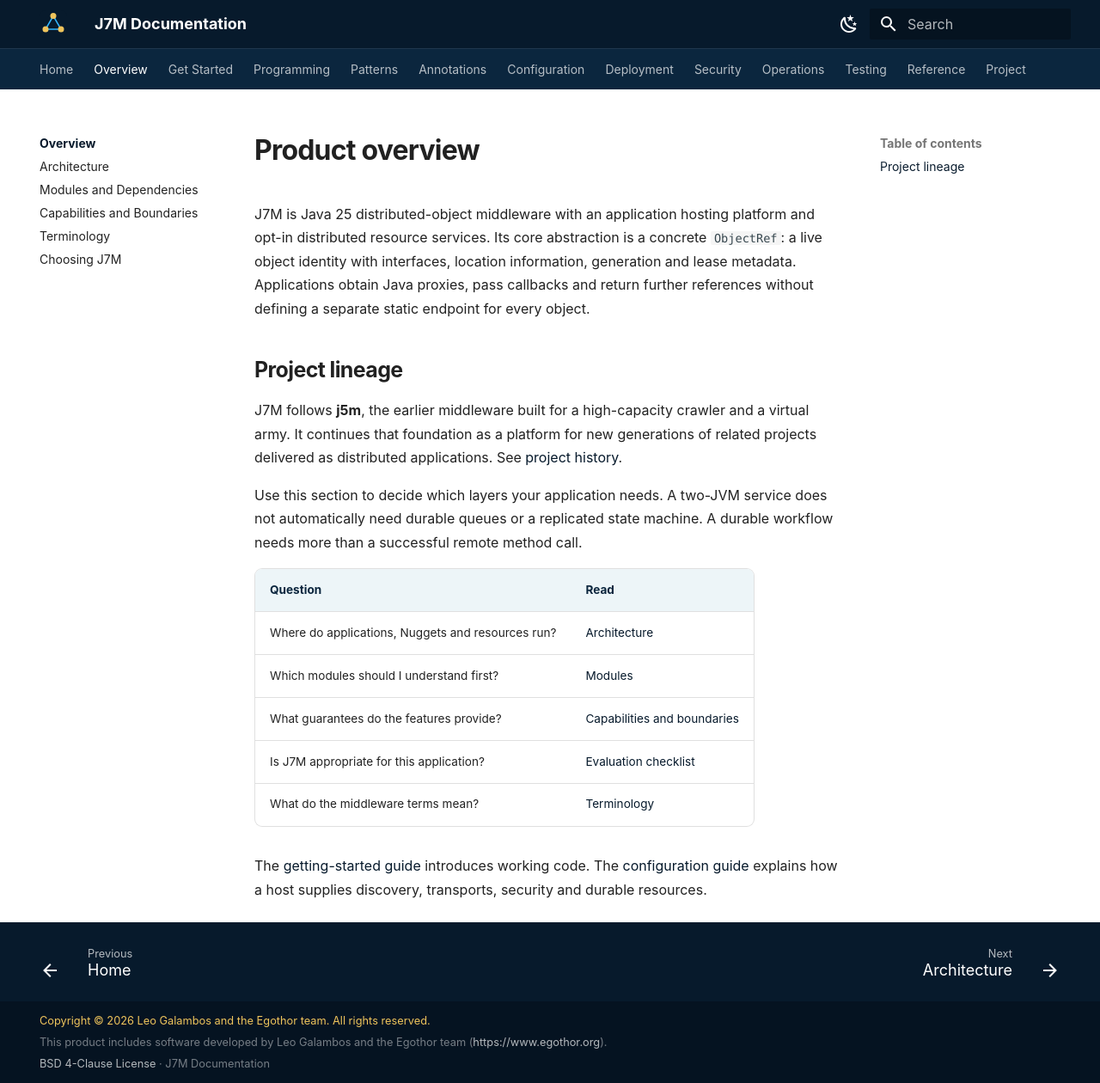
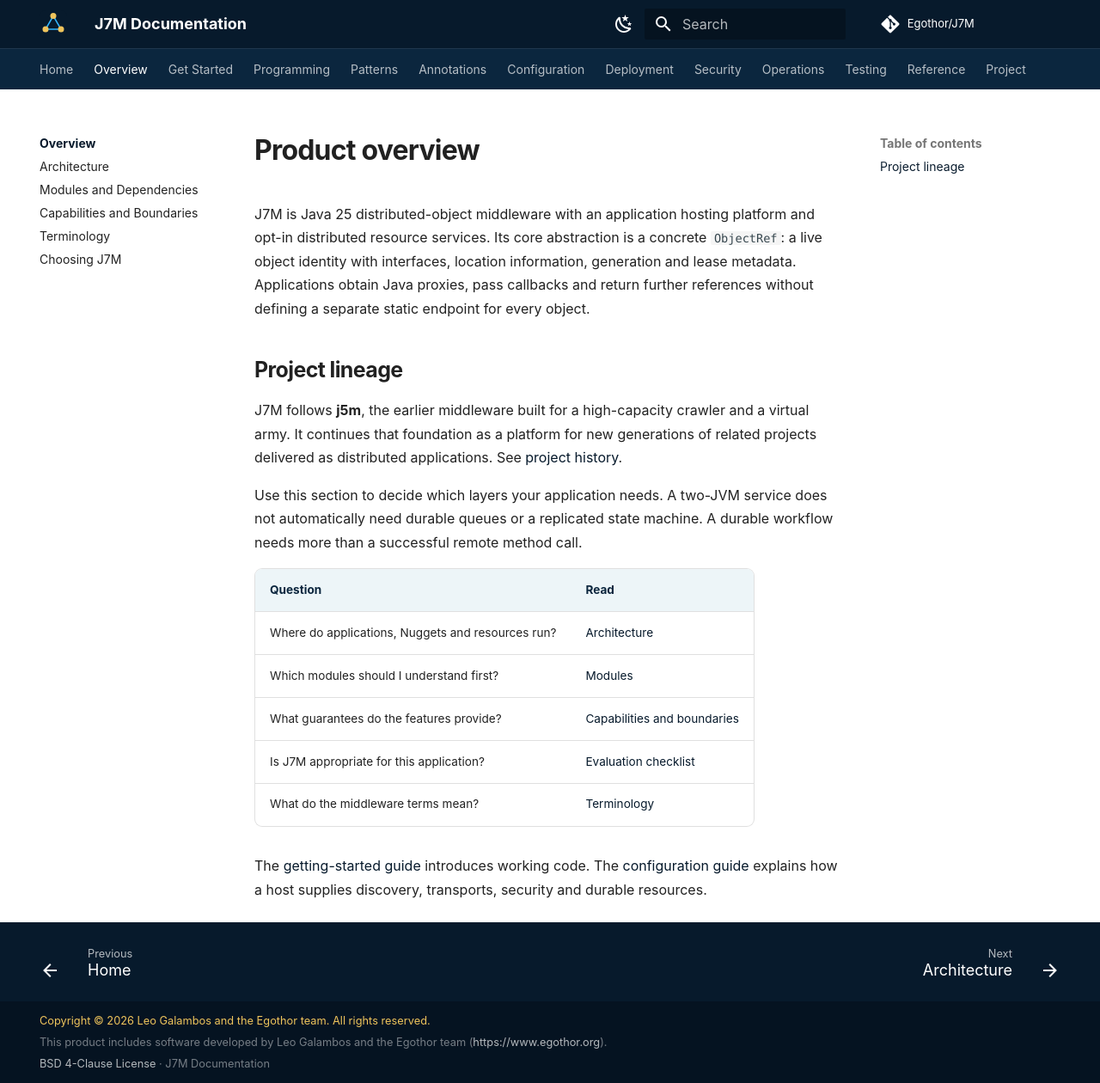
Before and after one commit to Egothor/J7M, an MkDocs documentation site: the page built from documentation/docs/overview/index.md, in a window 1280 px wide and 1260 px high. Shown: the whole window at 86% size. Built offline with MkDocs 1.6.1 and Material for MkDocs 9.7.7, drawn with Linux system fonts in a browser that asks for light colours; comment, search, counter and statistics services are not loaded.

Commit message:
chore: link to repo

```diff
--- a/documentation/mkdocs.yml
+++ b/documentation/mkdocs.yml
@@ -1,5 +1,7 @@
 site_name: J7M Documentation
 site_url: https://www.egothor.org/J7M/
+repo_url: https://github.com/Egothor/J7M
+repo_name: Egothor/J7M
 site_description: Develop, configure and operate distributed Java applications with J7M. Annotated and
   explicit APIs, verified patterns and operational contracts.
 copyright: Copyright © 2026 Leo Galambos and the Egothor team
```
Also changed, not shown: documentation/docs/index.md (+1 -0 lines).
